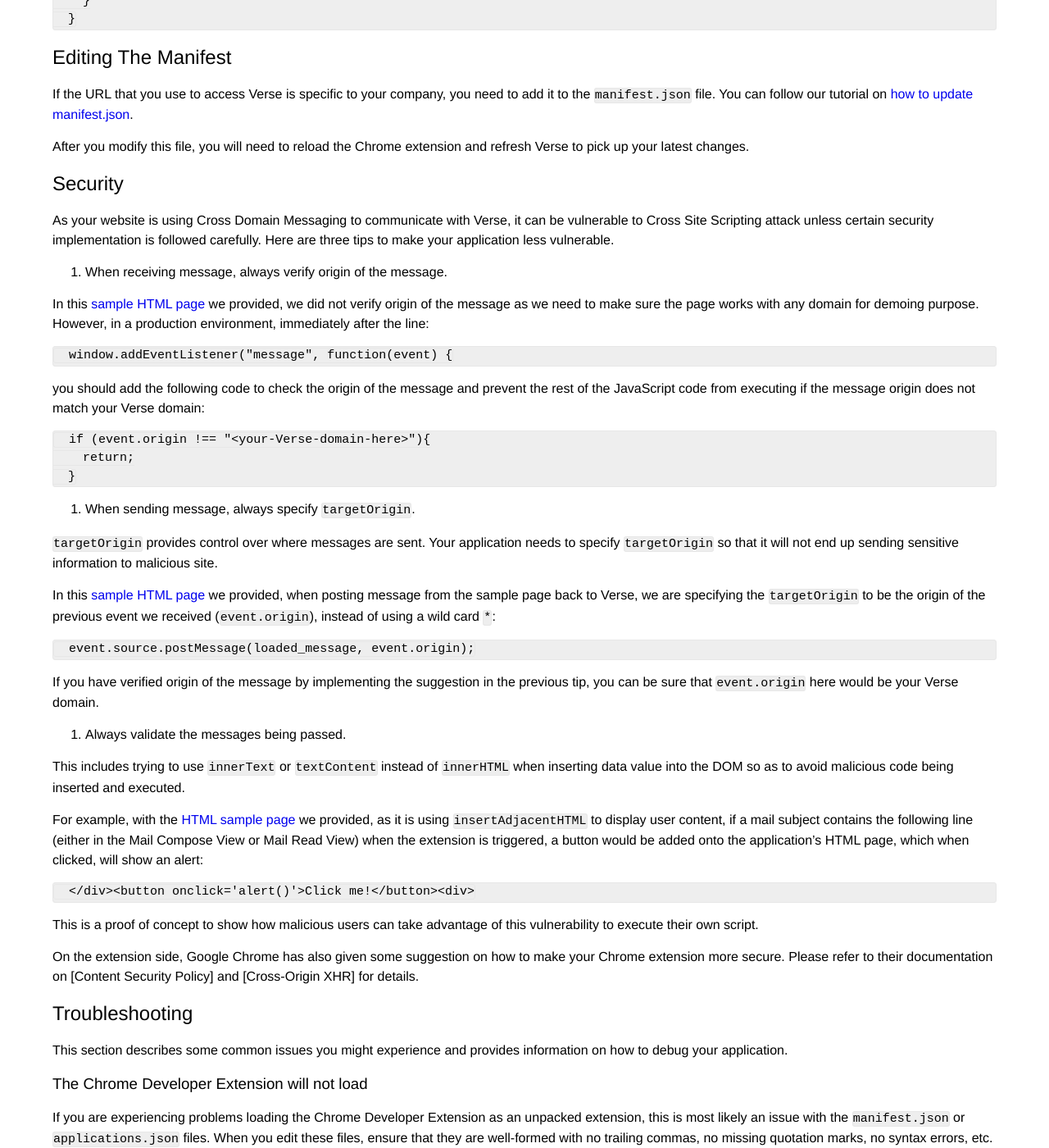
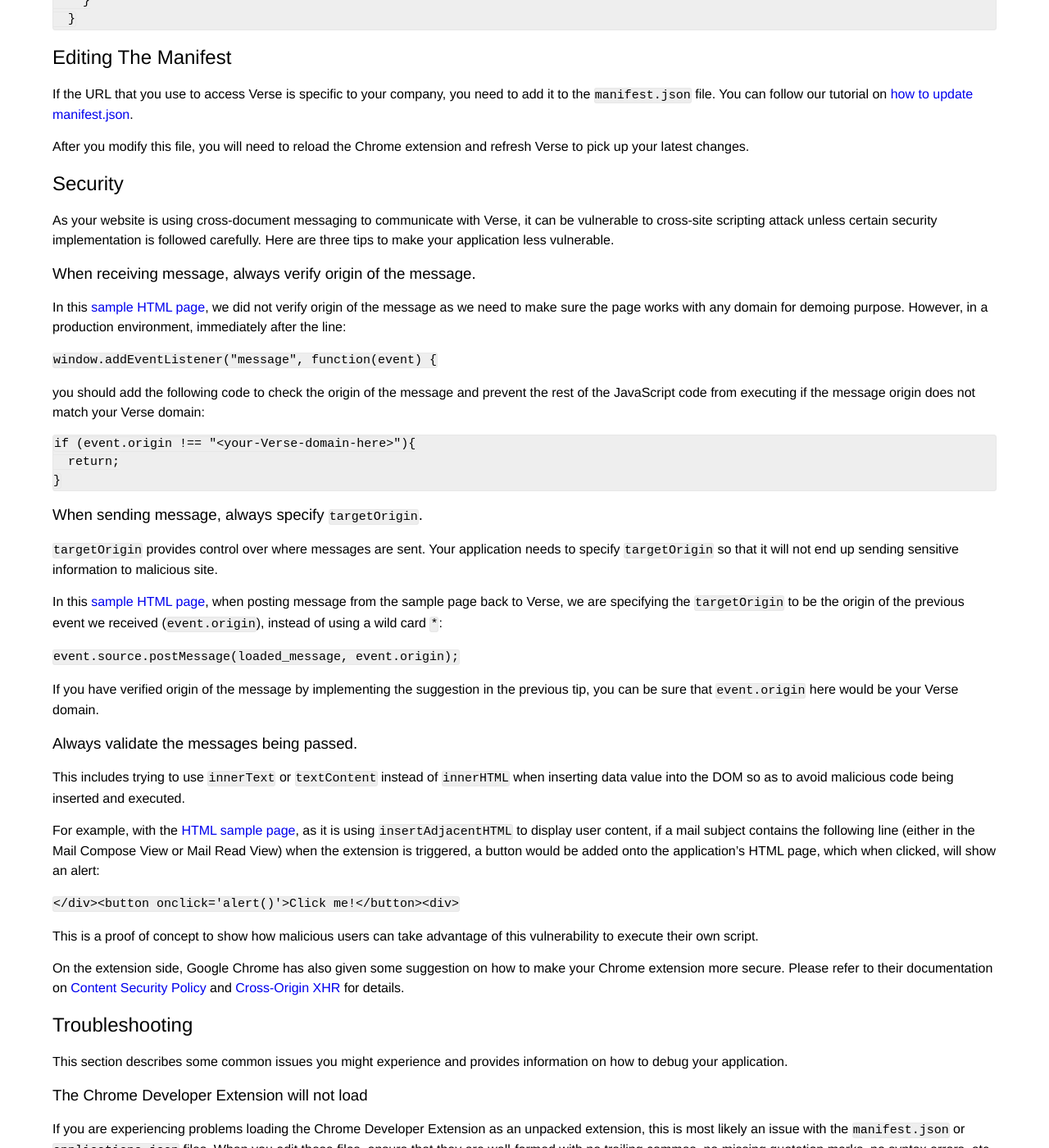
Before and after one commit to ibmverse/verse-developer, a Jekyll site: the page built from _reference/reference.md, in a window 1280 px wide and 1400 px high, scrolled down 6458 px. Shown: the whole window at 82% size. Built offline with Jekyll 4.4.1, drawn with Linux system fonts in a browser that asks for light colours.

Commit message:
251007: styling

````diff
--- a/_reference/reference.md
+++ b/_reference/reference.md
@@ -294,49 +294,41 @@
 
 ## Security
 
-As your website is using Cross Domain Messaging to communicate with Verse, it can be vulnerable to Cross Site Scripting attack unless certain security implementation is followed carefully. Here are three tips to make your application less vulnerable.
+As your website is using cross-document messaging to communicate with Verse, it can be vulnerable to cross-site scripting attack unless certain security implementation is followed carefully. Here are three tips to make your application less vulnerable.
 
-1. When receiving message, always verify origin of the message.
+### When receiving message, always verify origin of the message.
 
-  In this [sample HTML page][5]{:target="_blank"} we provided, we did not verify origin of the message as we need to make sure the page works with any domain for demoing purpose. However, in a production environment, immediately after the line:
+In this [sample HTML page][5]{:target="_blank"}, we did not verify origin of the message as we need to make sure the page works with any domain for demoing purpose. However, in a production environment, immediately after the line:
 
-  ```javascript
-  window.addEventListener("message", function(event) {
-  ```
+```window.addEventListener("message", function(event) {```
 
-  you should add the following code to check the origin of the message and prevent the rest of the JavaScript code from executing if the message origin does not match your Verse domain:
+you should add the following code to check the origin of the message and prevent the rest of the JavaScript code from executing if the message origin does not match your Verse domain:
 
-  ```javascript
-  if (event.origin !== "<your-Verse-domain-here>"){
-    return;
-  }
-  ```
+```javascript
+if (event.origin !== "<your-Verse-domain-here>"){
+  return;
+}
+```
 
-2. When sending message, always specify `targetOrigin`.
+### When sending message, always specify `targetOrigin`.
+`targetOrigin` provides control over where messages are sent. Your application needs to specify `targetOrigin` so that it will not end up sending sensitive information to malicious site.
 
-  `targetOrigin` provides control over where messages are sent. Your application needs to specify `targetOrigin` so that it will not end up sending sensitive information to malicious site.
+In this [sample HTML page][5]{:target="_blank"}, when posting message from the sample page back to Verse, we are specifying the `targetOrigin` to be the origin of the previous event we received (`event.origin`), instead of using a wild card `*`:
 
-  In this [sample HTML page][5]{:target="_blank"} we provided, when posting message from the sample page back to Verse, we are specifying the `targetOrigin` to be the origin of the previous event we received (`event.origin`), instead of using a wild card `*`:
+`event.source.postMessage(loaded_message, event.origin);`
 
-  ```javascript
-  event.source.postMessage(loaded_message, event.origin);
-  ```
+If you have verified origin of the message by implementing the suggestion in the previous tip, you can be sure that `event.origin` here would be your Verse domain.
 
-  If you have verified origin of the message by implementing the suggestion in the previous tip, you can be sure that `event.origin` here would be your Verse domain.
+### Always validate the messages being passed.
+This includes trying to use `innerText` or `textContent` instead of `innerHTML` when inserting data value into the DOM so as to avoid malicious code being inserted and executed.
 
-3. Always validate the messages being passed.
+For example, with the [HTML sample page][5]{:target="_blank"}, as it is using `insertAdjacentHTML` to display user content, if a mail subject contains the following line (either in the Mail Compose View or Mail Read View) when the extension is triggered, a button would be added onto the application's HTML page, which when clicked, will show an alert:
 
-  This includes trying to use `innerText` or `textContent` instead of `innerHTML` when inserting data value into the DOM so as to avoid malicious code being inserted and executed.
+`</div><button onclick='alert()'>Click me!</button><div>`
 
-  For example, with the [HTML sample page][5]{:target="_blank"} we provided, as it is using `insertAdjacentHTML` to display user content, if a mail subject contains the following line (either in the Mail Compose View or Mail Read View) when the extension is triggered, a button would be added onto the application's HTML page, which when clicked, will show an alert:
+This is a proof of concept to show how malicious users can take advantage of this vulnerability to execute their own script.
 
-  ```
-  </div><button onclick='alert()'>Click me!</button><div>
-  ```
-
-  This is a proof of concept to show how malicious users can take advantage of this vulnerability to execute their own script.
-
-On the extension side, Google Chrome has also given some suggestion on how to make your Chrome extension more secure. Please refer to their documentation on [Content Security Policy] and [Cross-Origin XHR] for details.
+On the extension side, Google Chrome has also given some suggestion on how to make your Chrome extension more secure. Please refer to their documentation on [Content Security Policy][8]{:target="_blank"} and [Cross-Origin XHR][9]{:target="_blank"} for details.
 
 
 ## Troubleshooting
````
